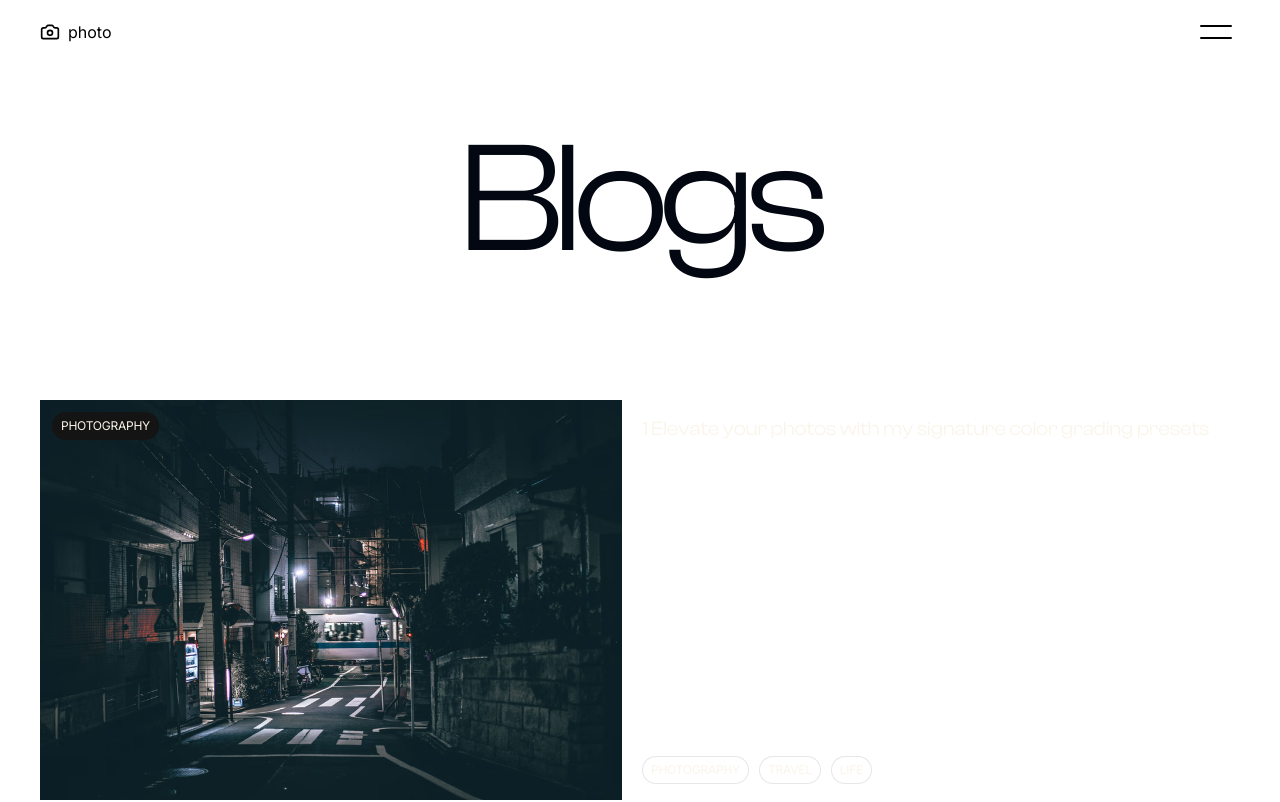
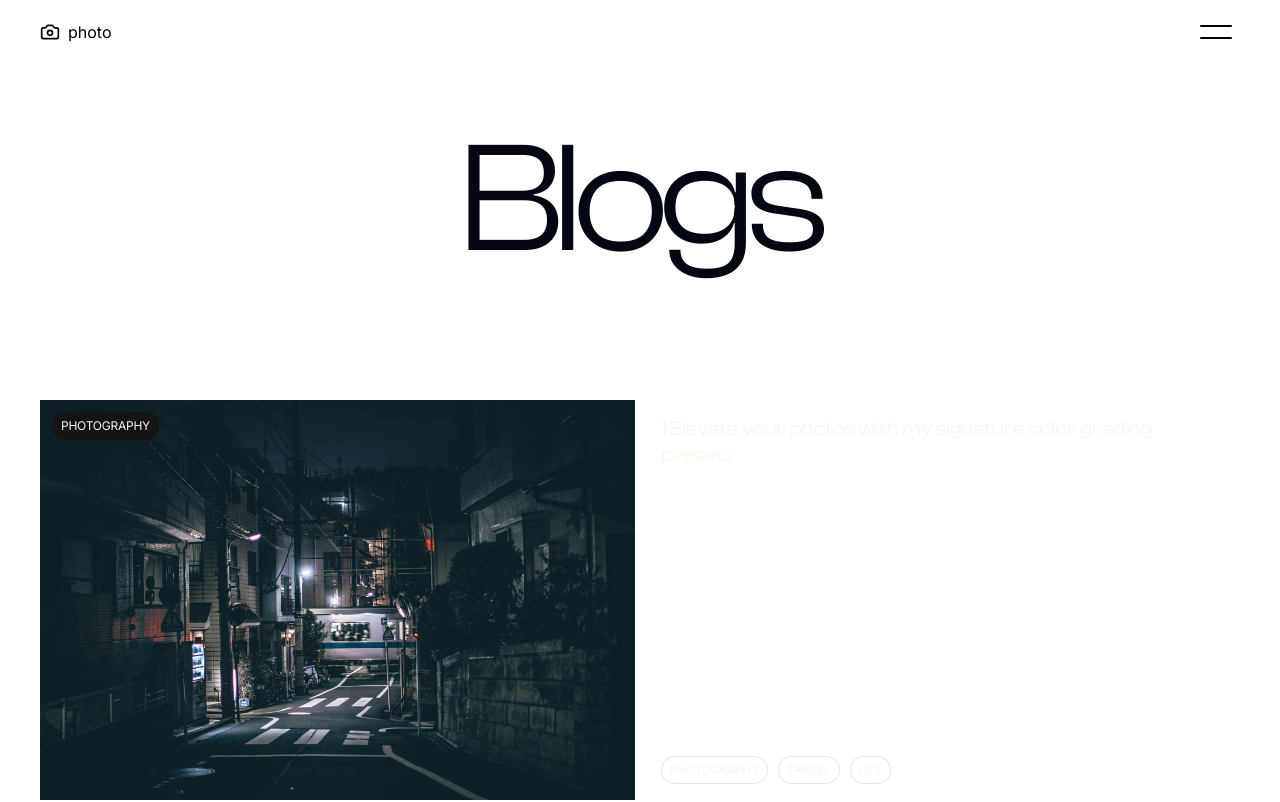
Before and after one commit to maxim-bekish/photo, a Next.js app: page /blogs in a window 1280 px wide. Shown: the top 802 px of the page. Built offline with nearby package versions, Linux system fonts and the light colour scheme.

Commit message:
fix articles

```diff
--- a/src/app/blogs/page.tsx
+++ b/src/app/blogs/page.tsx
@@ -84,6 +84,7 @@ export default function () {
 					))}
 				</div>
 			</div>
+
 		</LayoutPage>
 	);
 }
--- a/src/shared/components/ui/Articles-card.tsx
+++ b/src/shared/components/ui/Articles-card.tsx
@@ -26,14 +26,14 @@ export const ArticlesCard = ({
 		<div
 			ref={setItemRef}
 			className={cn(
-				'flex cursor-pointer group gap-1 shrink-0 flex-col ',
-				row && 'flex-col md:flex-row',
+				'flex cursor-pointer group gap-1 flex-col ',
+				row && 'flex-col md:flex-row  md:gap-2.5',
 				className
 			)}>
 			<div
 				className={cn(
-					' overflow-hidden relative',
-					row && 'md:flex-1',
+					' overflow-hidden relative ',
+					row && 'basis-1/2',
 					big ? 'h-[250px] md:h-[400px]' : 'h-[250px]'
 				)}>
 				{el.subTitle && (
@@ -50,7 +50,7 @@ export const ArticlesCard = ({
 			<div
 				className={cn(
 					'flex flex-1 flex-col bg-white/10 p-4 gap-2.5',
-					row && 'h-auto justify-between'
+					row && 'h-auto justify-between basis-1/2'
 				)}>
 				<h3
 					className='h3-s text-creamy-white overflow-hidden text-ellipsis'
```
